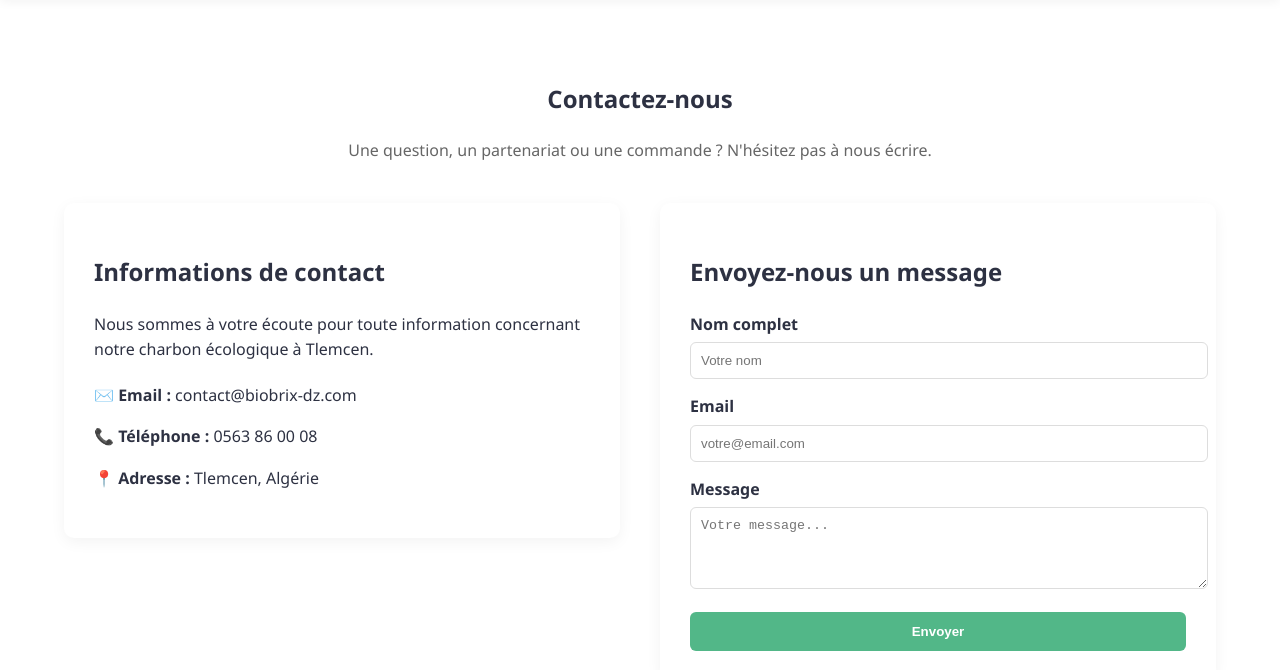
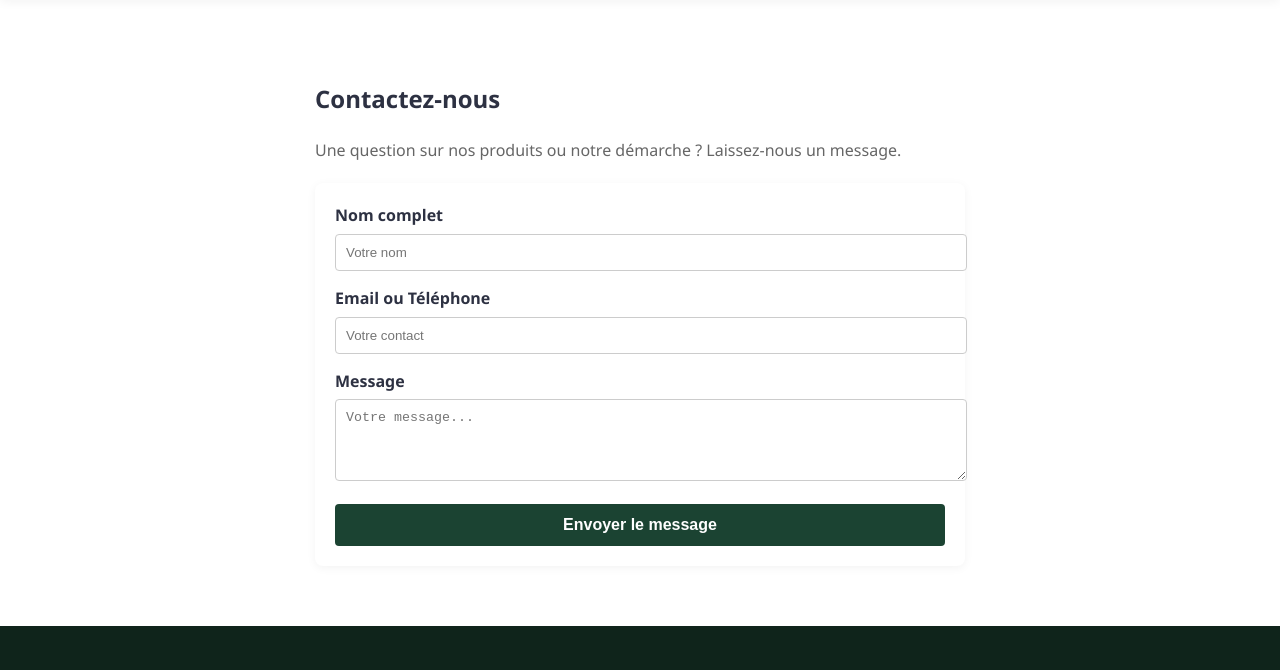
Before and after one commit to ddnya2857-rgb/biobrix-prototype, a plain HTML site: page contact.html in a window 1280 px wide. Shown: the part 72-742 px from the top of the page. Drawn offline with Linux system fonts and the light colour scheme.

Commit message:
Add files via upload

```diff
--- a/contact.html
+++ b/contact.html
@@ -22,42 +22,31 @@
                     <li><a href="contact.html" class="active">Contact</a></li>
                 </ul>
             </nav>
-            <a href="cart.html" class="cart-btn">🛒 Panier <span id="cart-count">0</span></a>
+            <a href="cart.html" class="cart-btn">Panier <span id="cart-count">0</span></a>
         </div>
     </header>
 
     <section class="section">
-        <div class="container">
-            <h1 class="text-center">Contactez-nous</h1>
-            <p class="text-center subtitle">Une question, un partenariat ou une commande ? N'hésitez pas à nous écrire.</p>
+        <div class="container" style="max-width: 650px;">
+            <h1>Contactez-nous</h1>
+            <p class="subtitle" style="margin-bottom: 20px;">Une question sur nos produits ou notre démarche ? Laissez-nous un message.</p>
 
-            <div class="grid-2" style="align-items: flex-start;">
-                <div class="card">
-                    <h2>Informations de contact</h2>
-                    <p style="margin: 20px 0;">Nous sommes à votre écoute pour toute information concernant notre charbon écologique à Tlemcen.</p>
-                    <p><strong>✉️ Email :</strong> contact@biobrix-dz.com</p>
-                    <p><strong>📞 Téléphone :</strong> 0563 86 00 08</p>
-                    <p><strong>📍 Adresse :</strong> Tlemcen, Algérie</p>
-                </div>
-
-                <div class="card">
-                    <h2>Envoyez-nous un message</h2>
-                    <form onsubmit="event.preventDefault(); alert('✅ Message envoyé avec succès ! Nous vous répondrons dans les plus brefs délais.');">
-                        <div style="margin-bottom: 15px;">
-                            <label style="display: block; margin-bottom: 5px; font-weight: 600;">Nom complet</label>
-                            <input type="text" required style="width: 100%; padding: 10px; border: 1px solid #ddd; border-radius: 6px;" placeholder="Votre nom">
-                        </div>
-                        <div style="margin-bottom: 15px;">
-                            <label style="display: block; margin-bottom: 5px; font-weight: 600;">Email</label>
-                            <input type="email" required style="width: 100%; padding: 10px; border: 1px solid #ddd; border-radius: 6px;" placeholder="votre@email.com">
-                        </div>
-                        <div style="margin-bottom: 15px;">
-                            <label style="display: block; margin-bottom: 5px; font-weight: 600;">Message</label>
-                            <textarea rows="4" required style="width: 100%; padding: 10px; border: 1px solid #ddd; border-radius: 6px;" placeholder="Votre message..."></textarea>
-                        </div>
-                        <button type="submit" class="btn btn-primary" style="width: 100%;">Envoyer</button>
-                    </form>
-                </div>
+            <div class="card" style="padding: 20px; background: #fff; border-radius: 8px; box-shadow: 0 2px 10px rgba(0,0,0,0.05);">
+                <form id="contact-form">
+                    <div class="form-group" style="margin-bottom: 15px;">
+                        <label style="display: block; margin-bottom: 5px; font-weight: bold;">Nom complet</label>
+                        <input type="text" id="contact-name" required placeholder="Votre nom" style="width: 100%; padding: 10px; border: 1px solid #ccc; border-radius: 4px;">
+                    </div>
+                    <div class="form-group" style="margin-bottom: 15px;">
+                        <label style="display: block; margin-bottom: 5px; font-weight: bold;">Email ou Téléphone</label>
+                        <input type="text" id="contact-email" required placeholder="Votre contact" style="width: 100%; padding: 10px; border: 1px solid #ccc; border-radius: 4px;">
+                    </div>
+                    <div class="form-group" style="margin-bottom: 15px;">
+                        <label style="display: block; margin-bottom: 5px; font-weight: bold;">Message</label>
+                        <textarea id="contact-message" rows="4" required placeholder="Votre message..." style="width: 100%; padding: 10px; border: 1px solid #ccc; border-radius: 4px;"></textarea>
+                    </div>
+                    <button type="submit" class="btn btn-primary" style="width: 100%; padding: 12px; background: #1b4332; color: white; border: none; border-radius: 4px; font-size: 1rem; cursor: pointer;">Envoyer le message</button>
+                </form>
             </div>
         </div>
     </section>
@@ -81,15 +70,58 @@
             </div>
             <div>
                 <h4>Contact</h4>
-                <p>✉️ contact@biobrix-dz.com</p>
-                <p>📞 0563 86 00 08</p>
-                <p>📍 Tlemcen, Algérie</p>
+                <p>contact@biobrix-dz.com</p>
+                <p>Tlemcen, Algérie</p>
             </div>
         </div>
         <div class="footer-bottom text-center">
             <p>&copy; 2026 BIOBRIX. Tous droits réservés.</p>
         </div>
     </footer>
-    <script src="js/app.js"></script>
+
+    <!-- سكربت حفظ رسائل الاتصال في قاعدة البيانات السحابية -->
+    <script type="module">
+        import { initializeApp } from "https://www.gstatic.com/firebasejs/10.8.0/firebase-app.js";
+        import { getFirestore, collection, addDoc } from "https://www.gstatic.com/firebasejs/10.8.0/firebase-firestore.js";
+
+        const firebaseConfig = {
+          apiKey: "AIzaSyB7ZSHcfg-qQJKHLyufhEgBOzyuXVCUP1g",
+          authDomain: "biobrix-project.firebaseapp.com",
+          projectId: "biobrix-project",
+          storageBucket: "biobrix-project.firebasestorage.app",
+          messagingSenderId: "392025113513",
+          appId: "1:392025113513:web:f2b4b84d6efb7195bc7ab8",
+          measurementId: "G-TSE112B3G2"
+        };
+
+        const app = initializeApp(firebaseConfig);
+        const db = getFirestore(app);
+
+        const contactForm = document.getElementById('contact-form');
+        if (contactForm) {
+            contactForm.addEventListener('submit', async (e) => {
+                e.preventDefault();
+
+                const name = document.getElementById('contact-name').value;
+                const contactInfo = document.getElementById('contact-email').value;
+                const message = document.getElementById('contact-message').value;
+
+                try {
+                    await addDoc(collection(db, "messages"), {
+                        senderName: name,
+                        contactInfo: contactInfo,
+                        message: message,
+                        createdAt: new Date().toISOString()
+                    });
+
+                    alert("Message envoyé avec succès ! Nous vous contacterons bientôt.");
+                    contactForm.reset();
+                } catch (error) {
+                    console.error("Erreur lors de l'envoi du message: ", error);
+                    alert("Une erreur est survenue, veuillez réessayer.");
+                }
+            });
+        }
+    </script>
 </body>
 </html>
```
